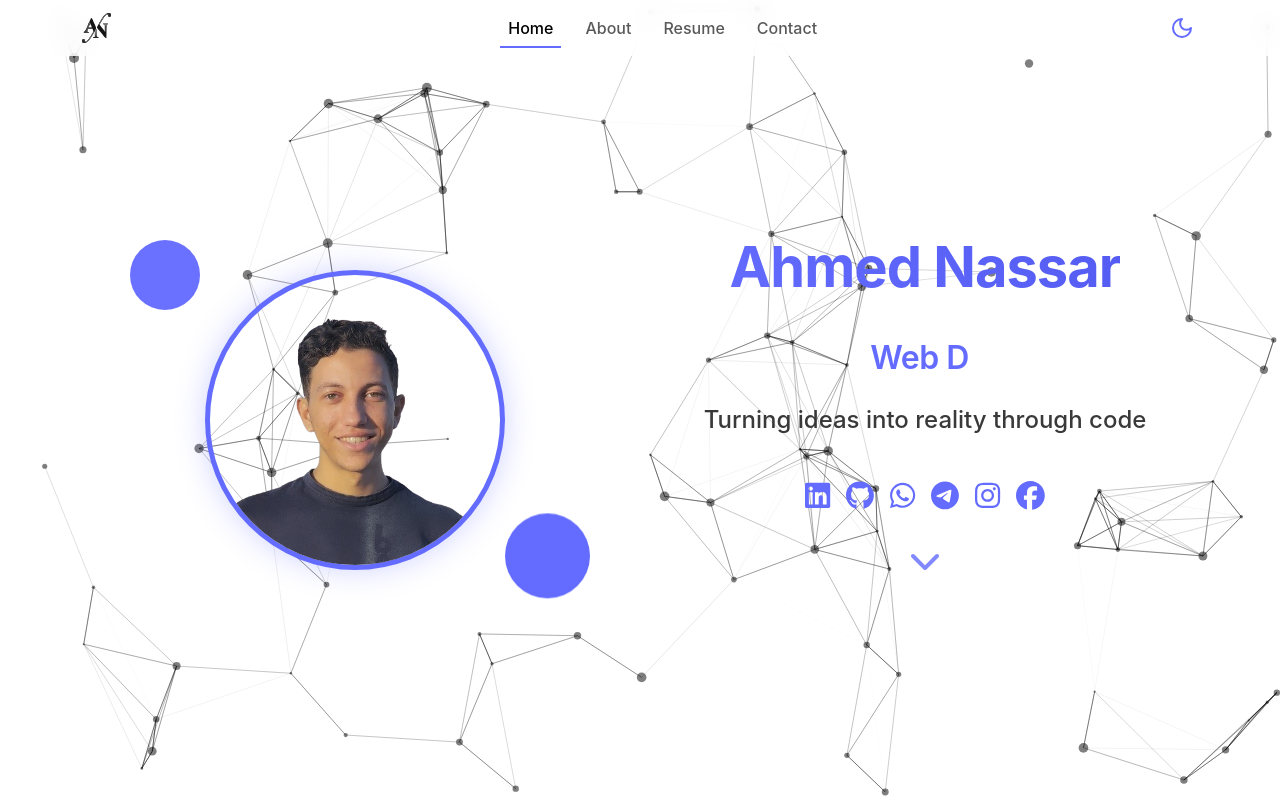
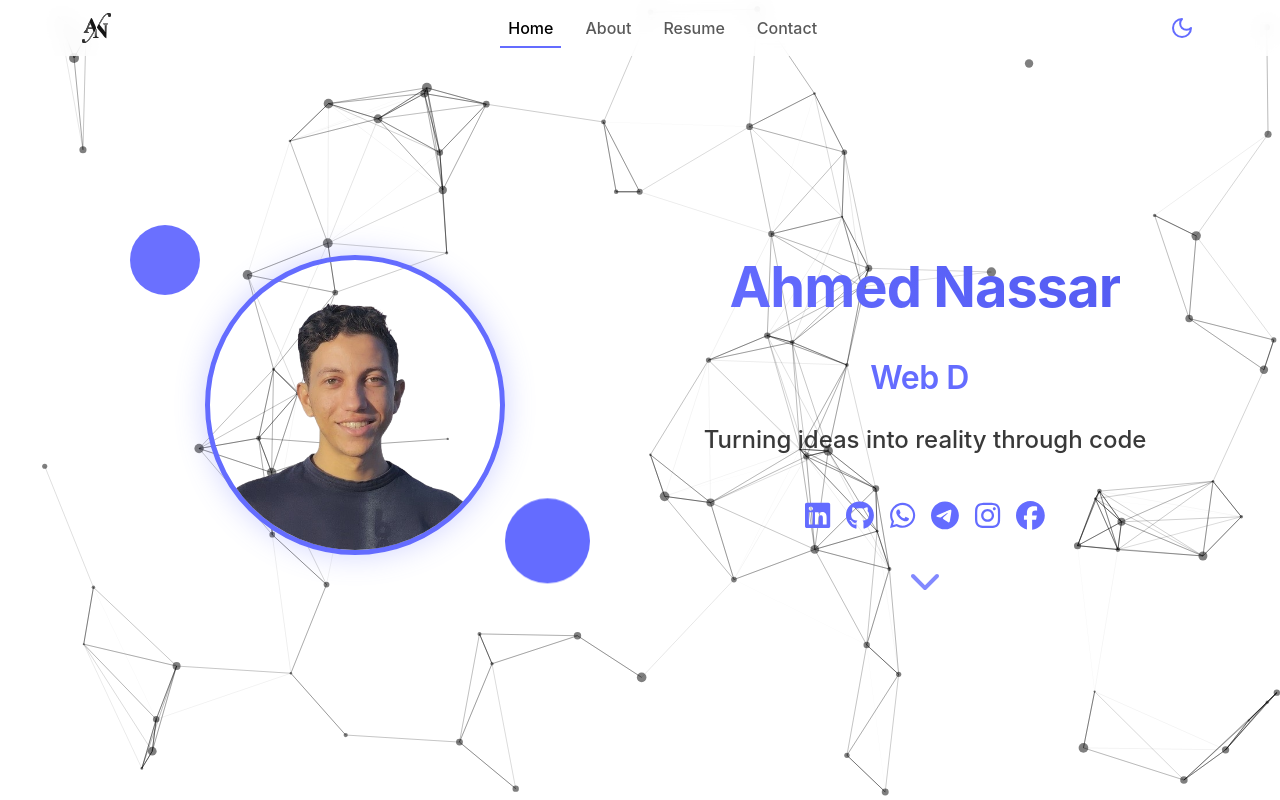
Before and after one commit to AhmedNassar7/AhmedNassar7.github.io, a React (Vite) app: page / in a window 1280 px wide. Shown: the top 800 px of the page. Built offline with nearby package versions, Linux system fonts and the light colour scheme.

Commit message:
fix: adjust margins in Home.scss for improved layout spacing

```diff
--- a/src/components/Home/Home.scss
+++ b/src/components/Home/Home.scss
@@ -22,6 +22,7 @@
   height: 300px;
   margin: 0 auto;
   position: relative;
+  margin-bottom: 30px;
 }
 
 /* Profile image with hover effect */
@@ -126,7 +127,6 @@
   align-items: center;
   justify-content: center;
   gap: 1.5rem;
-  padding: 2rem;
 }
 
 /* Name styling with gradient text effect */
@@ -138,7 +138,8 @@
   background-clip: text;
   -webkit-text-fill-color: transparent;
   letter-spacing: -1px;
-  white-space: nowrap; /* Ensure the name stays on the same line */
+  white-space: nowrap;
+  margin-top: 40px;
 }
 
 /* Typing container styles */
```
